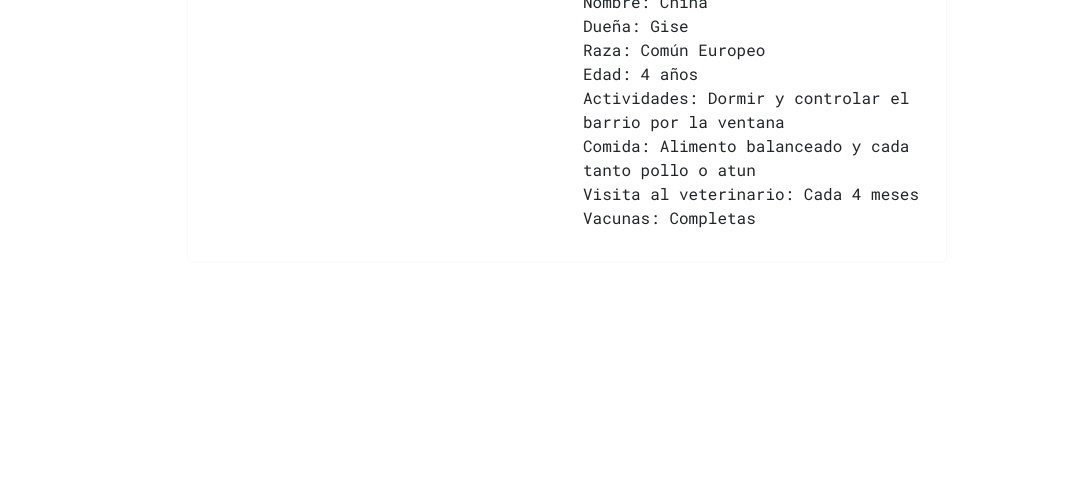
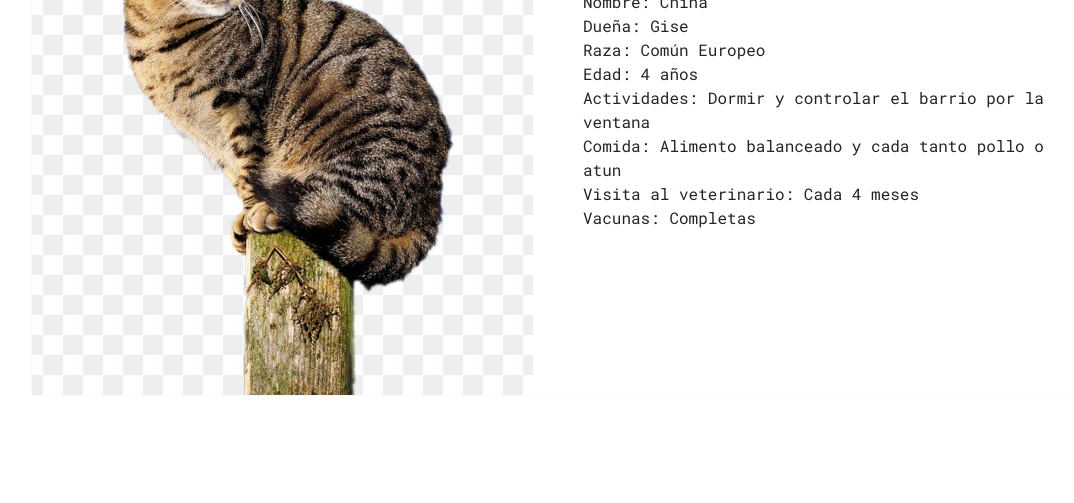
Before and after one commit to mariaflorenciascarabotti/objetoJs, a plain HTML site: page index.html in a window 1280 px wide. Shown: the part 297-800 px from the top of the page, without its empty margins (73-1147 px from the left). Drawn offline with nearby package versions, Linux system fonts and the light colour scheme; the site is published under a folder, as on GitHub Pages, so addresses that start at the root find nothing.

Commit message:
arreglando imagen

```diff
--- a/index.html
+++ b/index.html
@@ -19,7 +19,7 @@
         <div class="card mb-3 border-light" >
             <div class="row g-0">
                 <div class="col-md-6">
-                    <img src="/assets/cat.jpg" class="img-fluid" alt="gato común Europeo">
+                    <img src="assets/cat.jpg" class="img-fluid" alt="gato común Europeo">
                 </div>
                 <div class="col-md-6 d-flex align-items-center">
                     <div class="card-body">
```
